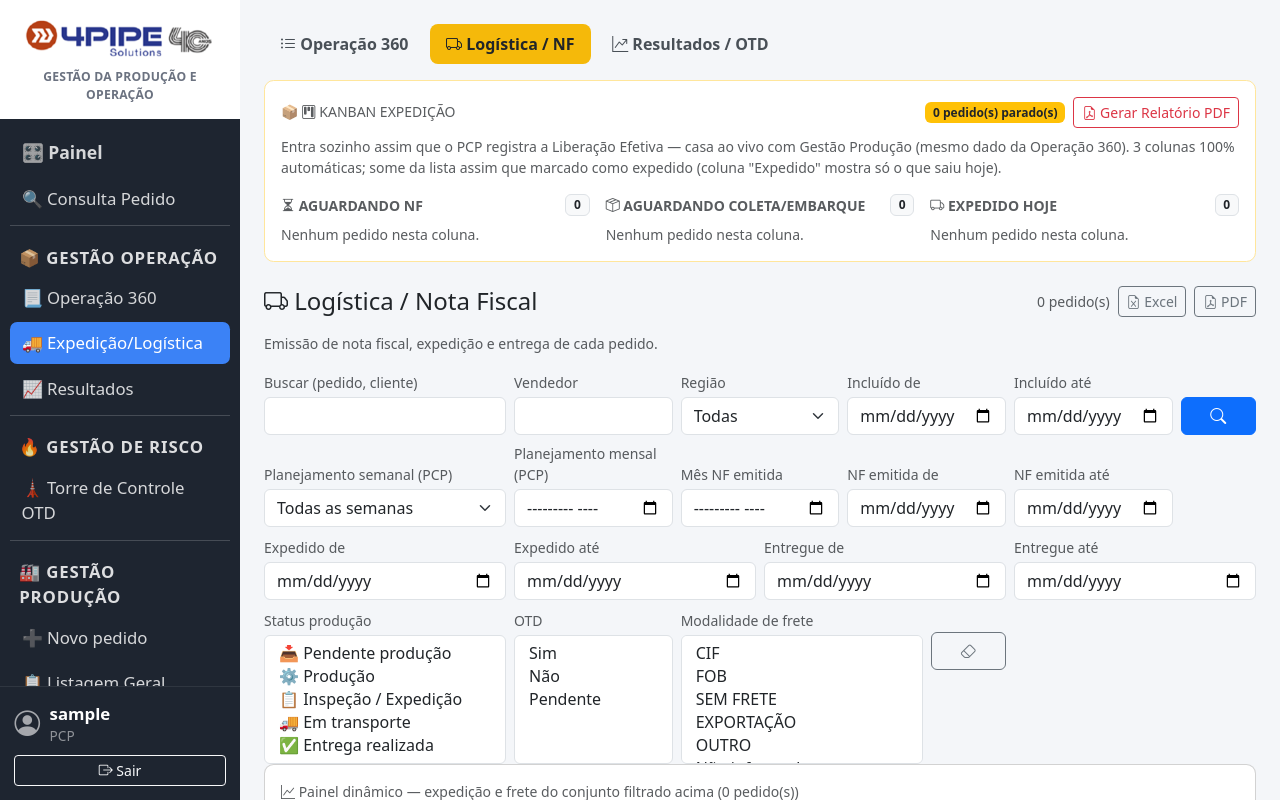
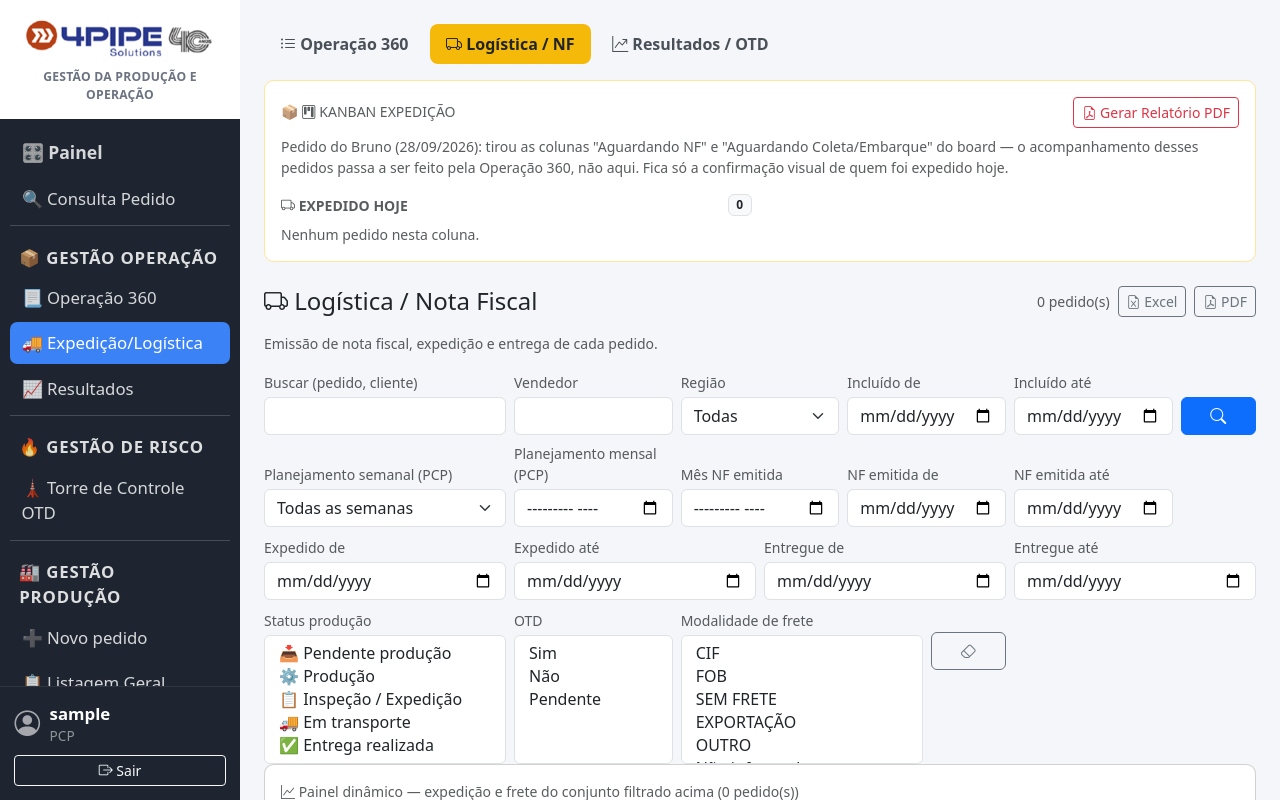
Before and after one commit to matttheus1590-code/producao_app, a Flask app: a page that uses templates/gestao_operacao_logistica.html in a window 1280 px wide. Shown: the top 800 px of the page. Run offline with Flask 3, Linux system fonts and the light colour scheme; the visitor is signed in with stand-in values (Sample User, id 1); data comes from the database, SQL or seed files in the repository; data that the repository does not hold is empty; parts of the project's set-up code (start-up, migrations or seed data) failed here and were passed over; some libraries are stand-ins or nearby versions.

Commit message:
Atualizacao automatica - 28/09/2026 16:55

```diff
--- a/templates/gestao_operacao_logistica.html
+++ b/templates/gestao_operacao_logistica.html
@@ -16,24 +16,21 @@
         📦 <i class="bi bi-kanban"></i> Kanban Expedição
       </h6>
       <div class="d-flex align-items-center gap-2">
-        <span class="badge bg-warning text-dark">{{ _go_kanban_total }} pedido(s) parado(s)</span>
         <a href="{{ url_for('gestao_operacao_relatorio_expedicao_pdf') }}" class="btn btn-outline-danger btn-sm" target="_blank">
           <i class="bi bi-file-earmark-pdf"></i> Gerar Relatório PDF
         </a>
       </div>
     </div>
     <p class="text-muted small mb-3">
-      Entra sozinho assim que o PCP registra a Liberação Efetiva — casa ao vivo com Gestão Produção (mesmo dado da
-      Operação 360). 3 colunas 100% automáticas; some da lista assim que marcado como expedido (coluna "Expedido"
-      mostra só o que saiu hoje).
+      Pedido do Bruno (28/09/2026): tirou as colunas "Aguardando NF" e "Aguardando Coleta/Embarque" do board — o
+      acompanhamento desses pedidos passa a ser feito pela Operação 360, não aqui. Fica só a confirmação visual de
+      quem foi expedido hoje.
     </p>
     <div class="row g-3">
       {% for coluna_key, coluna_titulo, coluna_icone in [
-        ("aguardando_nf", "Aguardando NF", "bi-hourglass-split"),
-        ("aguardando_coleta", "Aguardando Coleta/Embarque", "bi-box-seam"),
         ("expedido_hoje", "Expedido hoje", "bi-truck"),
       ] %}
-      <div class="col-lg-4">
+      <div class="col-lg-6">
         <div class="d-flex justify-content-between align-items-center mb-2">
           <span class="fw-semibold small text-uppercase text-muted"><i class="bi {{ coluna_icone }}"></i> {{ coluna_titulo }}</span>
           <span class="badge bg-light text-dark border">{{ kanban_expedicao[coluna_key]|length }}</span>
```
